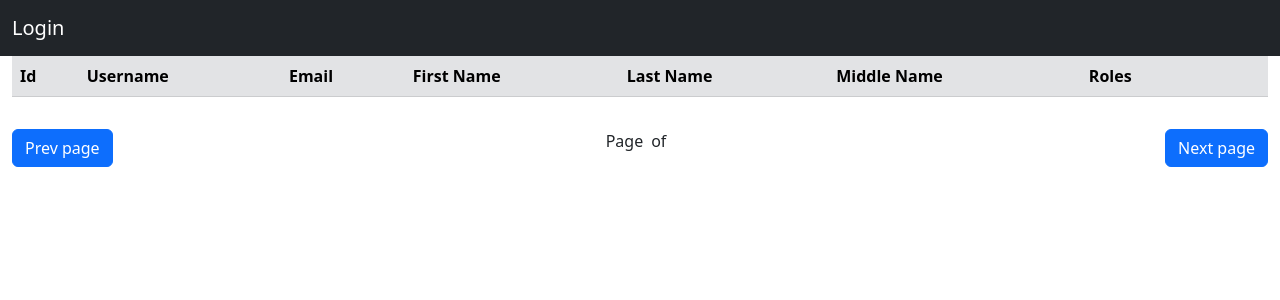
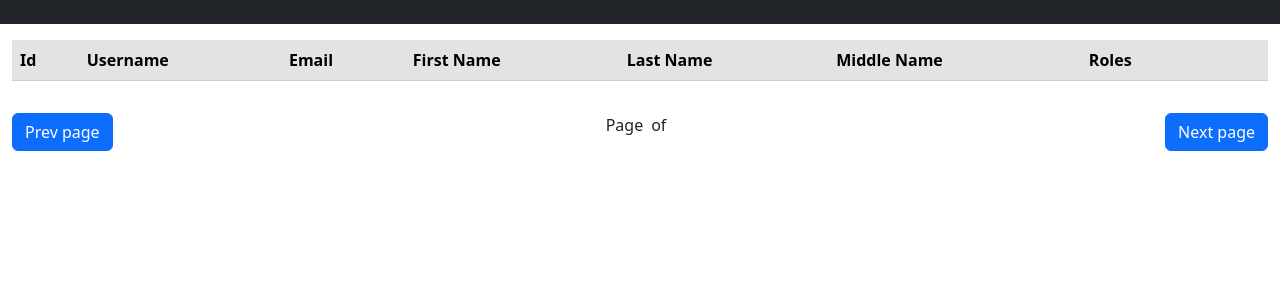
Before and after one commit to polnikovandrey/sb3_react, a Spring app: page /users in a window 1280 px wide. Shown: the top 300 px of the page. Run offline with Thymeleaf, Linux system fonts and the light colour scheme; the template is opened without the code that fills it, so the values that code supplies are empty; database files in the repository are not loaded; some libraries are stand-ins or nearby versions.

Commit message:
+ paging & misc

```diff
--- a/backend_sb3/src/main/resources/templates/fragments/navbar.html
+++ b/backend_sb3/src/main/resources/templates/fragments/navbar.html
@@ -1,16 +1,12 @@
 <!DOCTYPE html>
 <html lang="en" xmlns:sec="http://www.thymeleaf.org/thymeleaf-extras-springsecurity6">
-<nav class="navbar navbar-expand navbar-dark bg-dark">
-    <div class="container-fluid">
-        <div sec:authorize="!isAuthenticated()" class="navbar-brand">Login</div>
-        <ul sec:authorize="isAuthenticated()" class="navbar-nav">
-            <li class="nav-item">
-                <a class="nav-link" th:href="@{/users/add}">Add User</a>
-            </li>
-            <li class="nav-item">
-                <a class="nav-link" th:href="@{/logout}">Logout</a>
-            </li>
-        </ul>
+<div class="container-fluid bg-dark mb-3">
+    <div sec:authorize="!isAuthenticated()" class="row">Login Page</div>
+    <div sec:authorize="isAuthenticated()" class="row">
+        <div class="d-flex justify-content-between py-2">
+            <a class="btn btn-dark" th:href="@{/users/add}">Add User</a>
+            <a class="btn btn-dark" th:href="@{/logout}">Logout</a>
+        </div>
     </div>
-</nav>
+</div>
 </html>
--- a/backend_sb3/src/main/resources/templates/users.html
+++ b/backend_sb3/src/main/resources/templates/users.html
@@ -42,13 +42,13 @@
         </div>
         <div class="row">
             <div class="col">
-                <a role="button" th:classappend="${users.getPage() <= 0 ? 'disabled' : ''}" class="btn btn-primary" th:href="@{'/users/' + ${users.getPage() - 1}}">Prev page</a>
+                <a th:classappend="${users.getPage() <= 0 ? 'disabled' : ''}" class="btn btn-primary" th:href="@{'/users/' + ${users.getPage() - 1}}">Prev page</a>
             </div>
             <div class="col d-flex justify-content-center">
                 Page<span th:text="${users.getPage() + 1}" class="mx-1"></span>of<span th:text="${users.getTotalPages()}" class="mx-1"></span>
             </div>
             <div class="col d-flex justify-content-end">
-                <a role="button" th:classappend="${(users.getPage() + 1) >= users.getTotalPages() ? 'disabled' : ''}" class="btn btn-primary" th:href="@{'/users/' + ${users.getPage() + 1}}">Next page</a>
+                <a th:classappend="${(users.getPage() + 1) >= users.getTotalPages() ? 'disabled' : ''}" class="btn btn-primary" th:href="@{'/users/' + ${users.getPage() + 1}}">Next page</a>
             </div>
         </div>
     </div>
```
